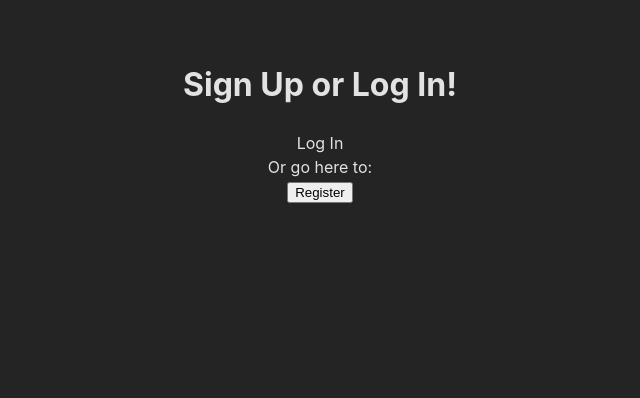
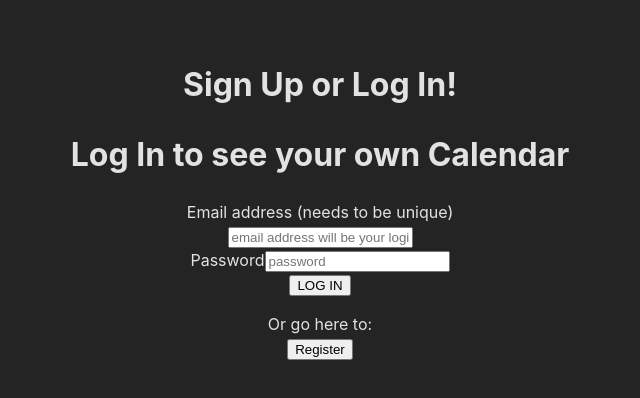
Before and after one commit to KatieNinkSmith/mernAppFrontend, a React (Vite) app: page /todos in a window 1280 px wide. Both pictures are taken after a click on the button "Log In". Shown: the top 398 px of the page, without its empty margins (320-960 px from the left). Built offline with nearby package versions, Linux system fonts and the light colour scheme.

Commit message:
login page set up moving to handle in the backend

```diff
--- a/src/components/LoginForm.jsx
+++ b/src/components/LoginForm.jsx
@@ -1,7 +1,61 @@
 import { useState } from "react";
+import userServices from "../utilities/users-services";
 
 function LoginForm() {
-  return <div>Log In</div>;
+  const [formData, setFormData] = useState({
+    email: "",
+    password: "",
+  });
+
+  const [error, setError] = useState("");
+
+  function handleChange(e) {
+    setFormData({ ...formData, [e.target.name]: e.target.value });
+    setError("");
+  }
+
+  async function handleSubmit(e) {
+    e.preventDefalut();
+    try {
+      // the promise returned by the login service method will resolve to the user
+      // object includes in the payload of the JWT
+      const user = await userServices.login(credentials);
+    } catch (err) {
+      setError("Log in Failed - Try Again");
+    }
+  }
+  return (
+    <>
+      <h1>Log In to see your own Calendar</h1>
+      <div>
+        <form autoComplete="off" onSubmit={handleSubmit}>
+          <label>Email address (needs to be unique)</label>
+          <br />
+          <input
+            type="email"
+            name="email"
+            value={formData.email}
+            onChange={handleChange}
+            placeholder="email address will be your login"
+            required
+          />
+          <br />
+          <label>Password</label>
+          <input
+            type="password"
+            name="password"
+            value={formData.password}
+            onChange={handleChange}
+            placeholder="password"
+            required
+          />
+          <br />
+          <button type="submit">LOG IN</button>
+        </form>
+        <p>{error}</p>
+      </div>
+    </>
+  );
 }
 
 export default LoginForm;
--- a/src/components/SignUpForm.jsx
+++ b/src/components/SignUpForm.jsx
@@ -67,7 +67,7 @@ function SignUpForm(props) {
             name="password"
             value={formData.password}
             onChange={handleChange}
-            placeholder="Display password"
+            placeholder="Password"
             required
           />
           <br />
@@ -88,6 +88,7 @@ function SignUpForm(props) {
             SIGN UP now
           </button>
         </form>
+        <p>{error}</p>
       </div>
     </>
   );
--- a/src/utilities/users-services.js
+++ b/src/utilities/users-services.js
@@ -10,6 +10,14 @@ export async function signUp(userData) {
   // for now, we will console.log the token to see that it exists and return
   // the name and email that was sent to us
   // we will also eventually save the token in localStorage
+  localStorage.setItem("token", token);
+  return getUser();
+}
+
+export async function login(credentials) {
+  const token = await usersAPI.login(credentials);
+
+  // persist the token
   localStorage.setItem("token", token);
   return getUser();
 }
@@ -41,3 +49,5 @@ export function getUser() {
 export function logOut() {
   localStorage.removeItem("token");
 }
+
+export default { login };
```
